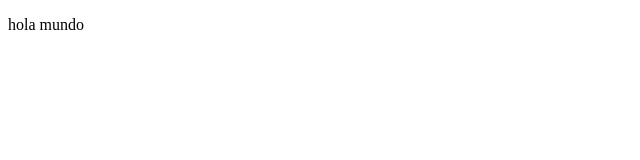
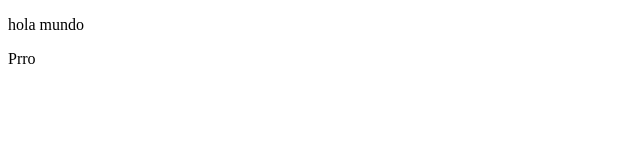
Before and after one commit to JuanGamezJJGB/HSC, a plain HTML site: page index.html in a window 1280 px wide. Shown: the full height of the page, 0-640 px from the left. Drawn offline with Linux system fonts and the light colour scheme.

Commit message:
Cambio Capacitacion 2

```diff
--- a/index.html
+++ b/index.html
@@ -8,5 +8,6 @@
 </head>
 <body>
     <p>hola mundo</p>
+    <p>Prro</p>
 </body>
 </html>
```
